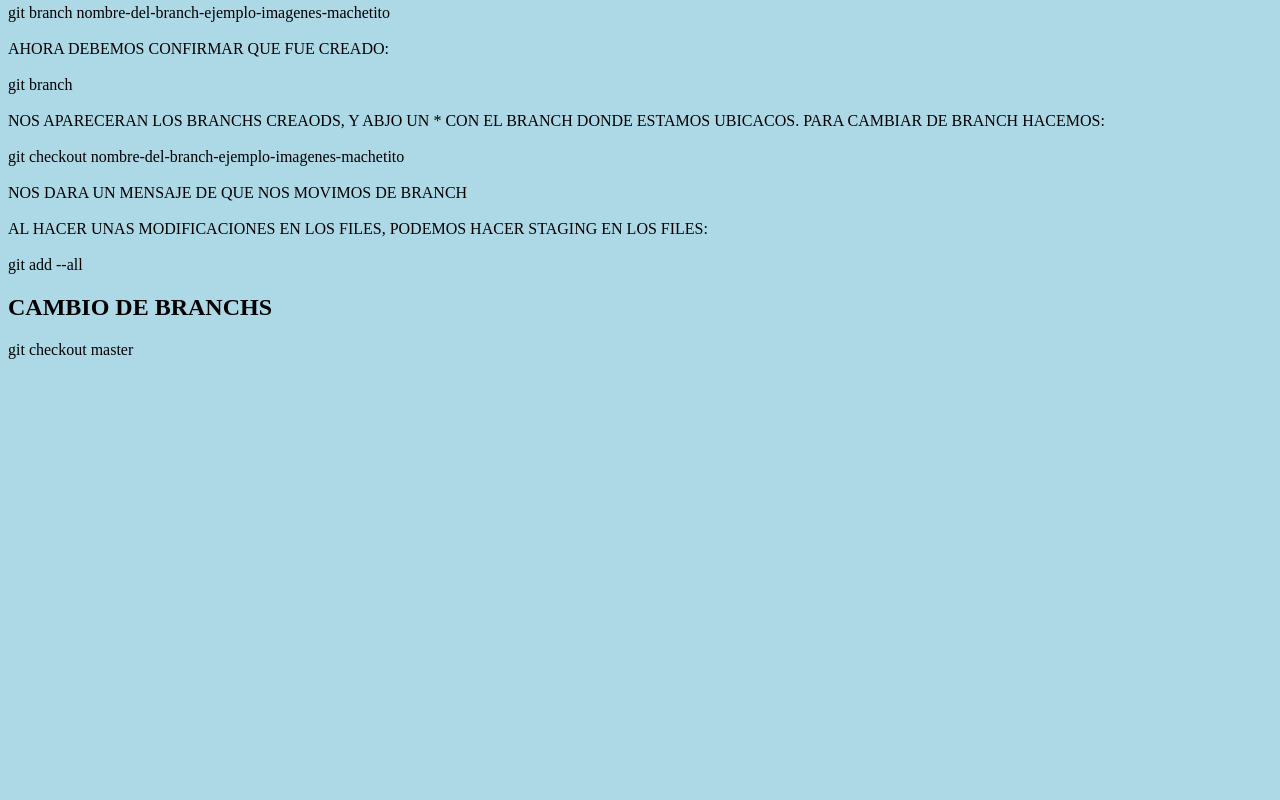
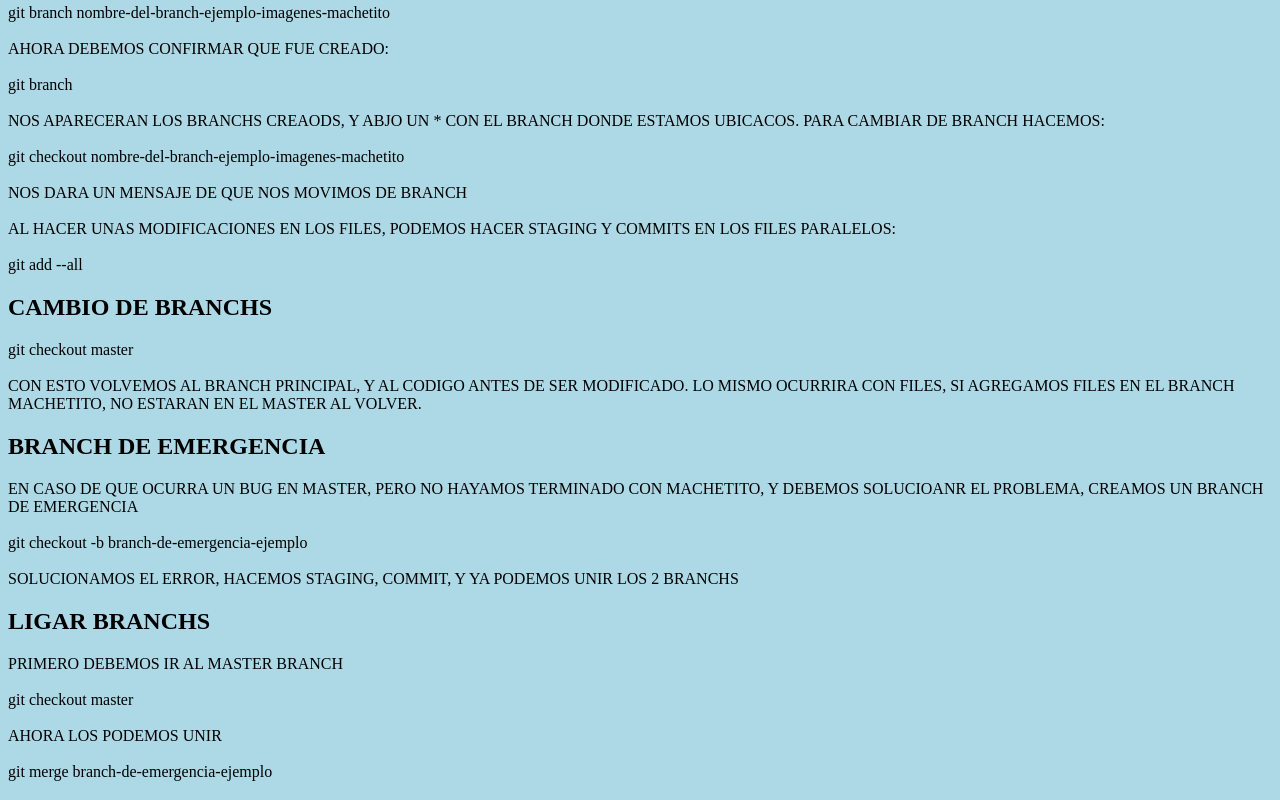
Before and after one commit to JonnhyIT28/TutorialGithub, a plain HTML site: page git.html in a window 1280 px wide. Shown: the part 1928-2728 px from the top of the page. Before the commit the page ends 2307 px from the top, so only its background shows below. Drawn offline with Linux system fonts and the light colour scheme.

Commit message:
un commit al dope

```diff
--- a/git.html
+++ b/git.html
@@ -126,17 +126,38 @@
         NOS DARA UN MENSAJE DE QUE NOS MOVIMOS DE BRANCH
         <br><br>
         AL HACER UNAS MODIFICACIONES EN LOS FILES, PODEMOS HACER
-        STAGING EN LOS FILES:
+        STAGING Y COMMITS EN LOS FILES PARALELOS:
         <br><br>
         git add --all
     </p>
 
     <h2>CAMBIO DE BRANCHS</h2>
-    <p>git checkout master</p>
-    <h2></h2>
-    <p></p>
-    <h2></h2>
-    <p></p>
+    <p>git checkout master
+        <br><br>
+        CON ESTO VOLVEMOS AL BRANCH PRINCIPAL, Y AL CODIGO ANTES
+        DE SER MODIFICADO.
+        LO MISMO OCURRIRA CON FILES, SI AGREGAMOS FILES EN EL BRANCH
+        MACHETITO, NO ESTARAN EN EL MASTER AL VOLVER.
+    </p>
+    <h2>BRANCH DE EMERGENCIA</h2>
+    <p>EN CASO DE QUE OCURRA UN BUG EN MASTER, PERO NO HAYAMOS TERMINADO
+        CON MACHETITO, Y DEBEMOS SOLUCIOANR EL PROBLEMA, CREAMOS UN
+        BRANCH DE EMERGENCIA
+        <br><br>
+        git checkout -b branch-de-emergencia-ejemplo
+        <br><br>
+        SOLUCIONAMOS EL ERROR, HACEMOS STAGING, COMMIT, Y YA PODEMOS UNIR
+        LOS 2 BRANCHS
+    </p>
+    <h2>LIGAR BRANCHS</h2>
+    <p>PRIMERO DEBEMOS IR AL MASTER BRANCH
+        <br><br>
+        git checkout master
+        <br><br>
+        AHORA LOS PODEMOS UNIR
+        <br><br>
+        git merge branch-de-emergencia-ejemplo
+    </p>
     <h2></h2>
     <p></p>
     <h2></h2>
```
